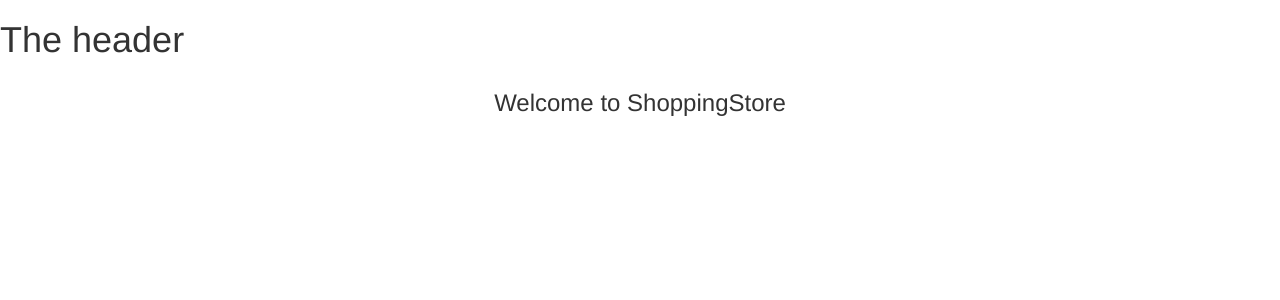
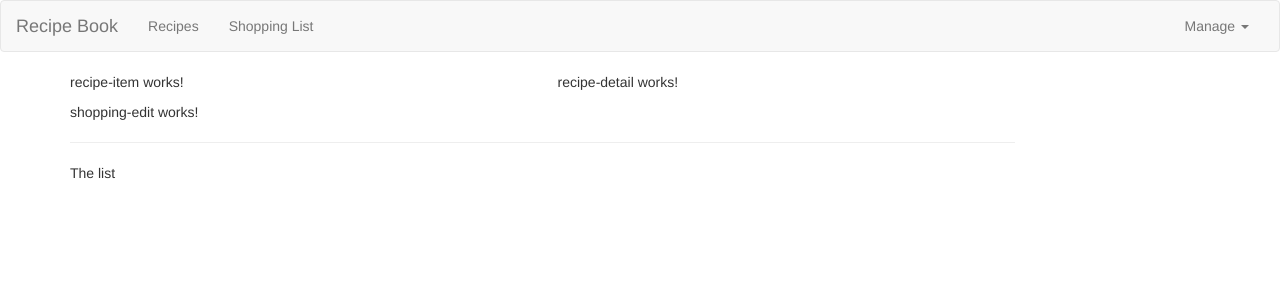
Before and after one commit to Sasha-Bachynskyi/shopping_store, an Angular app: page / in a window 1280 px wide. Shown: the top 300 px of the page. Built offline with nearby package versions, Linux system fonts and the light colour scheme.

Commit message:
added html structure

```diff
--- a/src/app/app.component.html
+++ b/src/app/app.component.html
@@ -2,7 +2,8 @@
 <div class='container'>
   <div class='row'>
     <div class='col-xs-12'>
-      <h3 class='text-center'>Welcome to ShoppingStore</h3>
+      <app-recipes></app-recipes>
+      <app-shopping-list></app-shopping-list>
     </div>
   </div>
 </div>
--- a/src/app/header/header.component.html
+++ b/src/app/header/header.component.html
@@ -1 +1,23 @@
-<h1>The header</h1>
+<nav class='navbar navbar-default'>
+  <div class='container-fluid'>
+    <div class='navbar-header'>
+      <a href='#' class='navbar-brand'>Recipe Book</a>
+    </div>
+
+    <div class='collapse navbar-collapse'>
+      <ul class='nav navbar-nav'>
+        <li><a href='#'>Recipes</a></li>
+        <li><a href='#'>Shopping List</a></li>
+      </ul>
+      <ul class='nav navbar-nav navbar-right'>
+        <li class='dropdown'>
+          <a href='#' class='dropdown-toggle' role='button'>Manage <span class='caret'></span></a>
+          <ul class='dropdown-menu'>
+            <li><a href='#'>Save Data</a></li>
+            <li><a href='#'>Fetch Data</a></li>
+          </ul>
+        </li>
+      </ul>
+    </div>
+  </div>
+</nav>
--- a/src/app/recipes/recipe-list/recipe-list.component.html
+++ b/src/app/recipes/recipe-list/recipe-list.component.html
@@ -1 +1 @@
-<p>recipe-list works!</p>
+<app-recipe-item></app-recipe-item>
--- a/src/app/recipes/recipes.component.html
+++ b/src/app/recipes/recipes.component.html
@@ -1 +1,8 @@
-<p>recipes works!</p>
+<div class='row'>
+  <div class='col-md-5'>
+    <app-recipe-list></app-recipe-list>
+  </div>
+  <div class='col-md-7'>
+    <app-recipe-detail></app-recipe-detail>
+  </div>
+</div>
--- a/src/app/shopping-list/shopping-list.component.html
+++ b/src/app/shopping-list/shopping-list.component.html
@@ -1 +1,7 @@
-<p>shopping-list works!</p>
+<div class='row'>
+  <div class='col-xs-10'>
+    <app-shopping-edit></app-shopping-edit>
+    <hr>
+    <p>The list</p>
+  </div>
+</div>
```
